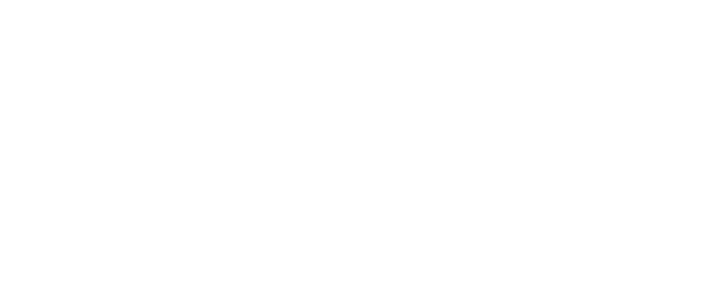
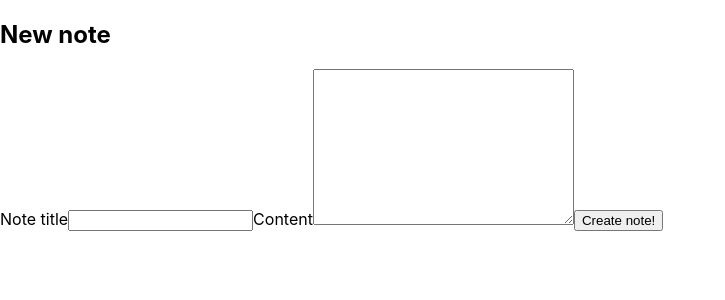
Before and after one commit to mmauthoor/neurodiverse-toolkit, a React (Create React App) app: page /notes in a window 1280 px wide. Before the commit this address had no page. Shown: the top 300 px of the page, without its empty margins (0-725 px from the left). Built offline with nearby package versions, Linux system fonts and the light colour scheme.

Commit message:
Can create and read notes now

```diff
--- a/src/App.js
+++ b/src/App.js
@@ -2,7 +2,8 @@
 import {Routes, Route, Link} from 'react-router-dom'
 
 import Home from './components/Home';
-import Remind from './components/Remind';
+import Reminders from './components/Reminders';
+import Notes from './components/Notes';
 
 function App() {
 
@@ -22,9 +23,11 @@
           <Home />
         }/>
         <Route path="/reminders" element={
-          <Remind />
+          <Reminders />
         }/>
-
+        <Route path="/notes" element={
+          <Notes />
+        }/>
 
 
       </Routes>
--- a/src/components/MainNav.js
+++ b/src/components/MainNav.js
@@ -15,7 +15,7 @@
                     <Link to="/reminders"><ReminderIcon /></Link>
                 </li>
                 <li>
-                    <Link to=""><NotesIcon /></Link>
+                    <Link to="/notes"><NotesIcon /></Link>
                 </li>
             </ul>
 
--- /dev/null
+++ b/src/components/Notes.js
@@ -0,0 +1,91 @@
+import { useState, useEffect } from "react";
+
+
+function Notes() {
+
+    const [noteTitle, setNoteTitle] = useState("");
+    const [noteContent, setNoteContent] = useState("");
+    const [notes, setNotes] = useState(() => {
+        const savedNotes = localStorage.getItem("notes");
+        const initialValue = JSON.parse(savedNotes);
+        return initialValue || [];
+    });
+    const [val, setVal] = useState();
+
+
+    useEffect(() => {
+        localStorage.setItem("notes", JSON.stringify(notes))
+    }, [notes]);
+
+    const handleTitle = (event) => {
+        setNoteTitle(event.target.value);
+    }
+
+    const handleContent = (event) => {
+        setNoteContent(event.target.value);
+    }
+
+    const createNote = (event) => {
+        event.preventDefault();
+
+        setNotes(prevState => {
+            const newState = [...prevState, {title: noteTitle, content: noteContent}];
+            return newState;
+        })
+        setVal("");
+    }
+
+    const editNote = (targetNote) => {
+        // render interface to set new reminder
+        // set reminders
+    }
+
+    const deleteNote = (targetNote) => {
+        setNotes(notes.filter(note => note !== targetNote))
+    }
+
+
+    return (
+        <>
+            <section className="new-note-form">
+                <h2>New note</h2>
+                <label htmlFor="">Note title</label>
+                <input
+                    onChange={handleTitle}
+                    type="text"
+                    name="title"
+                    value={val}
+                />
+                <label htmlFor="">Content</label>
+                <textarea
+                    name="content"
+                    onChange={handleContent}
+                    value={val}
+                    id=""
+                    cols="30"
+                    rows="10">
+                </textarea>
+
+                <button onClick={createNote}>Create note!</button>
+            </section>
+
+            <section className="current-notes">
+                {/*ideally note box would be own component as well and wouldn't have index as key  */}
+                {notes.map((note, idx) =>
+
+                    <div key={idx} className="note">
+                        <h3>{note.title}</h3>
+                        <p>
+                            {note.content}
+                        </p>
+
+                        <button onClick={() => editNote(note)}>Edit</button>
+                        <button onClick={() => deleteNote(note)}>Delete</button>
+                    </div>
+                )}
+            </section>
+        </>
+    )
+}
+
+export default Notes;
--- a/src/components/Remind.js
+++ b/src/components/Reminders.js
@@ -11,7 +11,7 @@
 
 
 
-function Remind() {
+function Reminder() {
 
     const [remTask, setRemTask] = useState("");
     const [remDateTime, setRemDateTime] = useState(new Date());
@@ -117,4 +117,4 @@
     )
 }
 
-export default Remind;
+export default Reminder;
--- a/src/components/Timer.js
+++ b/src/components/Timer.js
@@ -3,7 +3,8 @@
 import { useState, useEffect } from "react";
 
 
-// issues to deal with: timers that go down to 0
+// issues to deal with: timers that go down to 0. need to stop somehow - e.g. change timer state.
+// check that stays in sync when moving between diff pages
 
 function Timer({ now, eventTime }) {
 
@@ -46,6 +47,7 @@
 
     return (
         <>
+        {/* conditional abou whether or not unix time has passed.  */}
             <p> {timeDiff.months} months, {timeDiff.days} days, {timeDiff.hours} hours, {timeDiff.minutes} minutes, and {timeDiff.seconds} seconds to go  </p>
 
         </>
```
